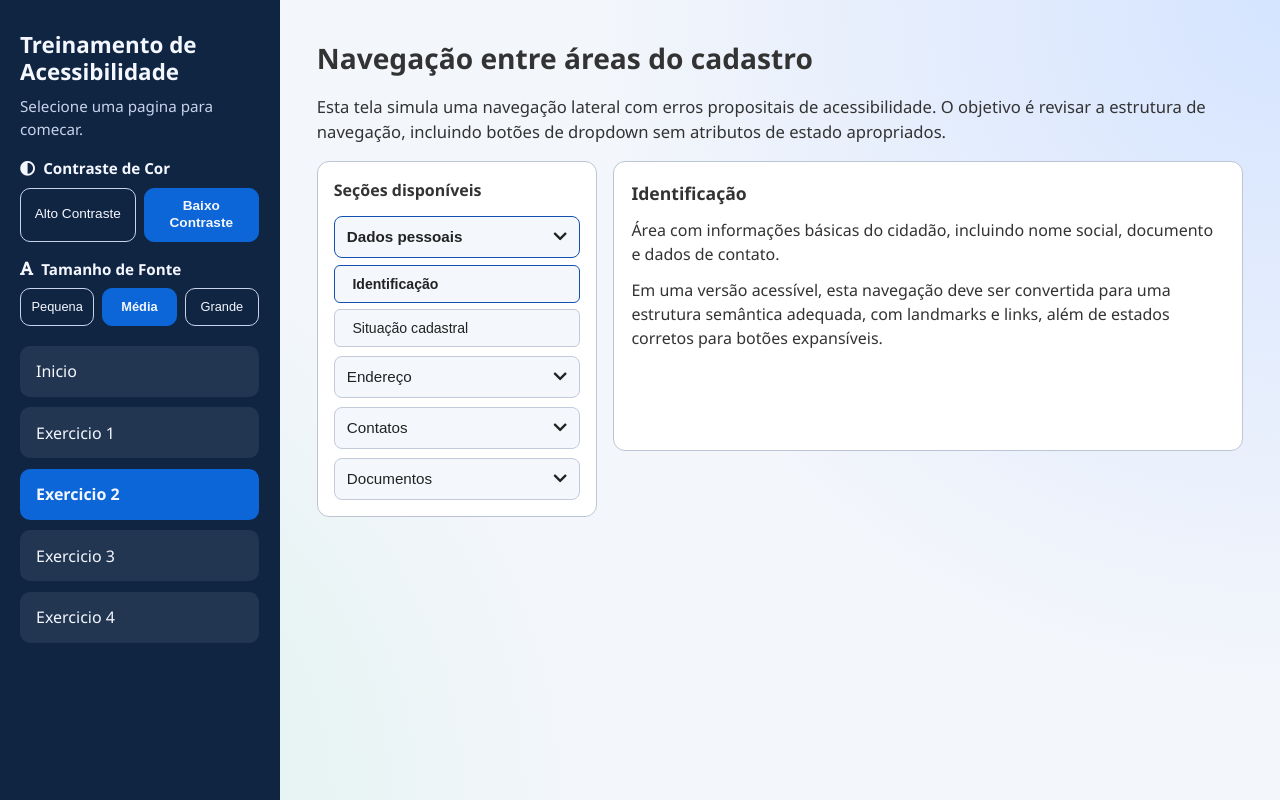
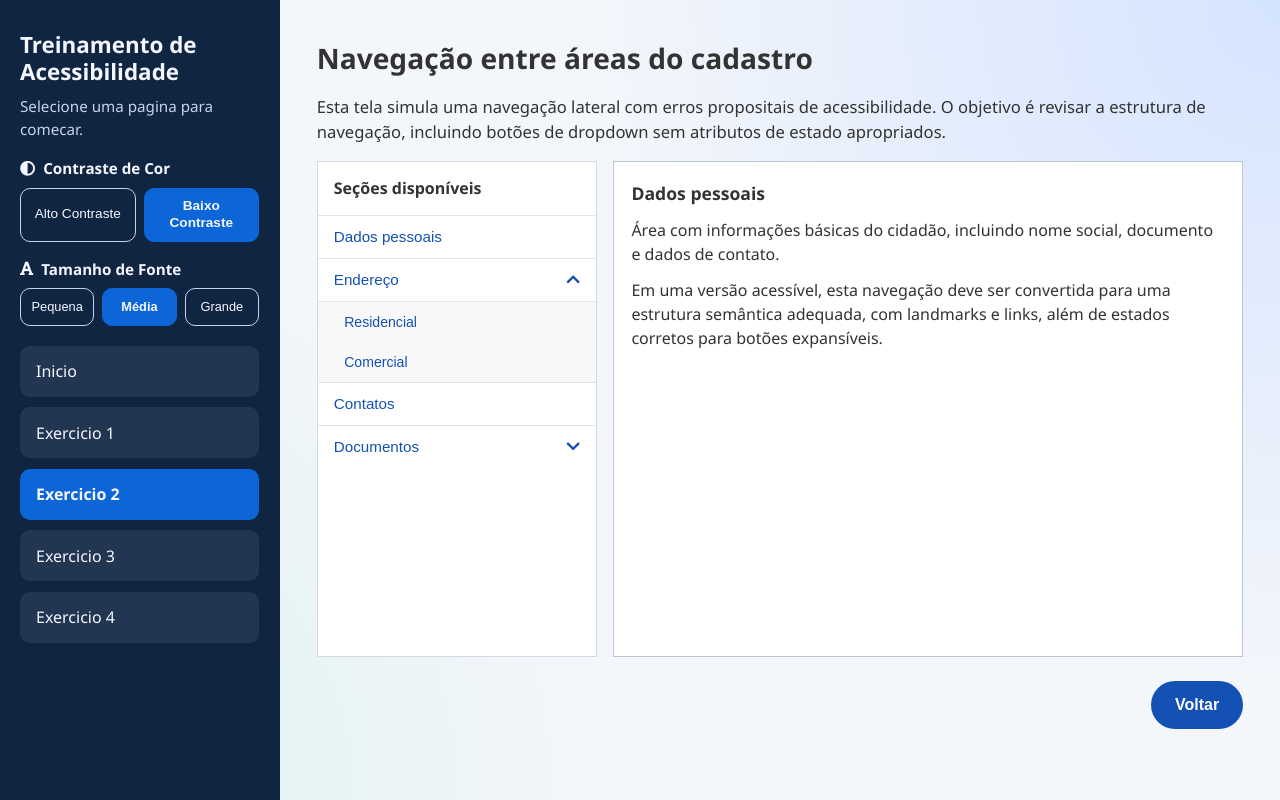
Before and after one commit to Rudigus/Treinamento-Acessibilidade, a React (Vite) app: page /exercicio-2 in a window 1280 px wide. Built offline with nearby package versions, Linux system fonts and the light colour scheme; a web font is replaced by a local one.

Commit message:
adiciona menu lateral ajustes layout e mudando idioma da pagina

```diff
--- a/index.html
+++ b/index.html
@@ -1,14 +1,17 @@
 <!doctype html>
-<html lang="en">
-  <head>
+<html lang="pt-br">
+
+<head>
     <meta charset="UTF-8" />
     <link rel="icon" type="image/svg+xml" href="/vite.svg" />
     <link href="https://fonts.cdnfonts.com/css/rawline" rel="stylesheet" />
     <meta name="viewport" content="width=device-width, initial-scale=1.0" />
     <title>vite-temp</title>
-  </head>
-  <body data-theme="light">
+</head>
+
+<body data-theme="light">
     <div id="root"></div>
     <script type="module" src="/src/main.jsx"></script>
-  </body>
+</body>
+
 </html>
--- a/src/dsgov/button.css
+++ b/src/dsgov/button.css
@@ -53,7 +53,7 @@
   height: var(--button-size);
   justify-content: center;
   overflow: hidden;
-  padding: 0 var(--spacing-scale-3x);
+  padding: 0 24px;
   position: relative;
   text-align: center;
   vertical-align: middle;
--- a/src/paginas/Exercicio2/Exercicio2.css
+++ b/src/paginas/Exercicio2/Exercicio2.css
@@ -21,40 +21,54 @@
   display: grid;
   grid-template-columns: minmax(220px, 280px) 1fr;
   gap: 1rem;
-  align-items: start;
+  align-items: stretch;
 }
 
 .pagina-exercicio-2 .menu-lateral-erro {
-  border: 1px solid #bcc5d3;
-  border-radius: 12px;
+  border: 1px solid #d5d9e2;
+  border-radius: 0;
   background: #ffffff;
-  padding: 1rem;
+  padding: 0;
+  min-height: clamp(420px, 62vh, 640px);
 }
 
 .pagina-exercicio-2 .menu-lateral-erro h3 {
   margin: 0;
+  padding: 0.9rem 1rem;
   font-size: 1rem;
+  border-bottom: 1px solid #dfe3eb;
 }
 
 .pagina-exercicio-2 .menu-lateral-erro__lista {
-  margin: 0.85rem 0 0;
+  margin: 0;
   padding: 0;
   list-style: none;
   display: grid;
-  gap: 0.55rem;
+  gap: 0;
+}
+
+.pagina-exercicio-2 .menu-lateral-erro__lista > li {
+  border-top: 1px solid #dfe3eb;
+  position: relative;
+}
+
+.pagina-exercicio-2 .menu-lateral-erro__lista > li:first-child {
+  border-top: 0;
 }
 
 .pagina-exercicio-2 .menu-lateral-erro__botao {
   width: 100%;
   min-height: 42px;
-  border-radius: 8px;
-  border: 1px solid #c3cada;
-  background: #f4f7fb;
-  color: #222222;
-  padding: 0.6rem 0.75rem;
+  border-radius: 0;
+  border: 0;
+  background: #ffffff;
+  color: #1351b4;
+  padding: 0.75rem 1rem;
   text-align: left;
   font-size: 0.95rem;
   cursor: pointer;
+  position: relative;
+  z-index: 0;
 }
 
 .pagina-exercicio-2 .menu-lateral-erro__botao-dropdown {
@@ -64,32 +78,42 @@
   gap: 0.8rem;
 }
 
-.pagina-exercicio-2 .menu-lateral-erro__botao.esta-ativo {
-  border-color: #1351b4;
-  font-weight: 700;
+.pagina-exercicio-2 .menu-lateral-erro__botao:hover {
+  background: #edf3ff;
+}
+
+.pagina-exercicio-2 .menu-lateral-erro__botao:focus-visible {
+  z-index: 2;
 }
 
 .pagina-exercicio-2 .menu-lateral-erro__sublista {
-  margin: 0.45rem 0 0;
+  margin: 0;
   padding: 0;
   list-style: none;
   display: grid;
-  gap: 0.4rem;
+  gap: 0;
+  background: #f8f8f8;
+  border-top: 1px solid #e3e7ef;
 }
 
 .pagina-exercicio-2 .menu-lateral-erro__botao-item {
   min-height: 38px;
-  border-radius: 6px;
+  border-radius: 0;
   font-size: 0.88rem;
-  padding-left: 1.1rem;
+  background: #f8f8f8;
+  padding-left: 1.65rem;
+}
+
+.pagina-exercicio-2 .menu-lateral-erro__botao-item:active {
+  background: #f8f8f8;
 }
 
 .pagina-exercicio-2 .conteudo-secao {
   border: 1px solid #bcc5d3;
-  border-radius: 12px;
+  border-radius: 0;
   background: #ffffff;
   padding: 1.1rem;
-  min-height: 290px;
+  min-height: clamp(420px, 62vh, 640px);
   display: flex;
   flex-direction: column;
   gap: 0.75rem;
@@ -103,6 +127,12 @@
 .pagina-exercicio-2 .conteudo-secao p {
   margin: 0;
   line-height: 1.5;
+}
+
+.pagina-exercicio-2 .acoes-finais {
+  display: flex;
+  justify-content: flex-end;
+  margin-top: 0.5rem;
 }
 
 @media (max-width: 900px) {
@@ -121,12 +151,25 @@ body[data-theme='dark'] .pagina-exercicio-2 .conteudo-secao {
   border-color: #7d8591;
 }
 
+body[data-theme='dark'] .pagina-exercicio-2 .menu-lateral-erro h3,
+body[data-theme='dark'] .pagina-exercicio-2 .menu-lateral-erro__lista > li,
+body[data-theme='dark'] .pagina-exercicio-2 .menu-lateral-erro__sublista {
+  border-color: #7d8591;
+}
+
 body[data-theme='dark'] .pagina-exercicio-2 .menu-lateral-erro__botao {
-  background: #000000;
-  border-color: #7d8591;
+  background: transparent;
   color: #fff333;
 }
 
-body[data-theme='dark'] .pagina-exercicio-2 .menu-lateral-erro__botao.esta-ativo {
-  border-color: #fff333;
+body[data-theme='dark'] .pagina-exercicio-2 .menu-lateral-erro__botao:hover {
+  background: #2c2c2c;
 }
+
+body[data-theme='dark'] .pagina-exercicio-2 .menu-lateral-erro__botao-item {
+  background: #1c1c1c;
+}
+
+body[data-theme='dark'] .pagina-exercicio-2 .menu-lateral-erro__botao-item:active {
+  background: #1c1c1c;
+}
--- a/src/paginas/Exercicio2/Exercicio2.jsx
+++ b/src/paginas/Exercicio2/Exercicio2.jsx
@@ -1,25 +1,18 @@
 import { useMemo, useState } from 'react'
+import { useNavigate } from 'react-router-dom'
+import BrButton from '../../dsgov/BrButton.jsx'
 import './Exercicio2.css'
 
 function Exercicio2() {
+  const navigate = useNavigate()
+
   const secoes = useMemo(() => {
     return [
       {
         id: 'dados-pessoais',
         titulo: 'Dados pessoais',
-        itens: [
-          {
-            id: 'identificacao',
-            titulo: 'Identificação',
-            descricao:
-              'Área com informações básicas do cidadão, incluindo nome social, documento e dados de contato.',
-          },
-          {
-            id: 'situacao-cadastral',
-            titulo: 'Situação cadastral',
-            descricao: 'Área para consulta da situação atual do cadastro e histórico de atualizações.',
-          },
-        ],
+        descricao:
+          'Área com informações básicas do cidadão, incluindo nome social, documento e dados de contato.',
       },
       {
         id: 'endereco',
@@ -41,20 +34,8 @@ function Exercicio2() {
       {
         id: 'contatos',
         titulo: 'Contatos',
-        itens: [
-          {
-            id: 'telefones',
-            titulo: 'Telefones',
-            descricao:
-              'Área com telefones e regras de contato para notificações do serviço.',
-          },
-          {
-            id: 'emails',
-            titulo: 'E-mails',
-            descricao:
-              'Área com e-mails principais e alternativos usados para autenticação e comunicação.',
-          },
-        ],
+        descricao:
+          'Área com telefones e e-mails usados para notificações do serviço, autenticação e comunicação.',
       },
       {
         id: 'documentos',
@@ -77,15 +58,36 @@ function Exercicio2() {
     ]
   }, [])
 
-  const [dropdownAberto, setDropdownAberto] = useState(secoes[0].id)
-  const [itemAtivo, setItemAtivo] = useState(secoes[0].itens[0].id)
+  const primeiroDropdown =
+    secoes.find((secao) => Array.isArray(secao.itens) && secao.itens.length > 0)?.id ?? ''
+
+  const itensNavegaveis = secoes.flatMap((secao) => {
+    if (Array.isArray(secao.itens) && secao.itens.length > 0) {
+      return secao.itens
+    }
+
+    return [
+      {
+        id: secao.id,
+        titulo: secao.titulo,
+        descricao: secao.descricao,
+      },
+    ]
+  })
+
+  const [dropdownAberto, setDropdownAberto] = useState(primeiroDropdown)
+  const [itemAtivo, setItemAtivo] = useState(itensNavegaveis[0]?.id ?? '')
 
   const alternarDropdown = (secaoId) => {
     setDropdownAberto((atual) => (atual === secaoId ? '' : secaoId))
   }
 
   const dadosItemAtivo =
-    secoes.flatMap((secao) => secao.itens).find((item) => item.id === itemAtivo) ?? secoes[0].itens[0]
+    itensNavegaveis.find((item) => item.id === itemAtivo) ?? itensNavegaveis[0]
+
+  const voltarParaInicio = () => {
+    navigate('/')
+  }
 
   return (
     <section className="pagina-exercicio-2" aria-labelledby="titulo-exercicio-2">
@@ -102,7 +104,24 @@ function Exercicio2() {
 
           <ul className="menu-lateral-erro__lista">
             {secoes.map((secao) => {
+              const temSubitens = Array.isArray(secao.itens) && secao.itens.length > 0
               const estaAberto = secao.id === dropdownAberto
+
+              if (!temSubitens) {
+                const itemEstaAtivo = secao.id === itemAtivo
+
+                return (
+                  <li key={secao.id}>
+                    <button
+                      type="button"
+                      className={`menu-lateral-erro__botao${itemEstaAtivo ? ' esta-ativo' : ''}`}
+                      onClick={() => setItemAtivo(secao.id)}
+                    >
+                      <span>{secao.titulo}</span>
+                    </button>
+                  </li>
+                )
+              }
 
               return (
                 <li key={secao.id}>
@@ -114,7 +133,10 @@ function Exercicio2() {
                     onClick={() => alternarDropdown(secao.id)}
                   >
                     <span>{secao.titulo}</span>
-                    <i className="fas fa-chevron-down" aria-hidden="true" />
+                    <i
+                      className={`fas ${estaAberto ? 'fa-chevron-up' : 'fa-chevron-down'}`}
+                      aria-hidden="true"
+                    />
                   </button>
 
                   {estaAberto && (
@@ -153,6 +175,12 @@ function Exercicio2() {
           </p>
         </article>
       </div>
+
+      <div className="acoes-finais">
+        <BrButton className="primary large" onClick={voltarParaInicio}>
+          Voltar
+        </BrButton>
+      </div>
     </section>
   )
 }
```
Also changed, not shown: 1 other file (tests, documents, lock files or other folders).
